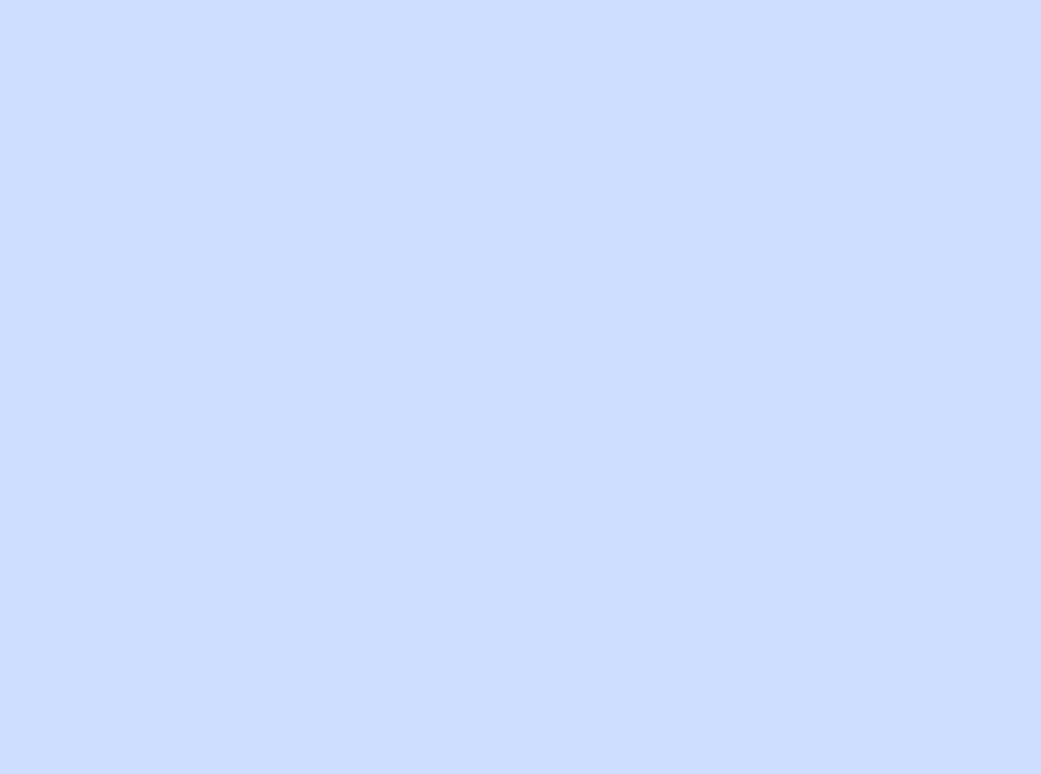
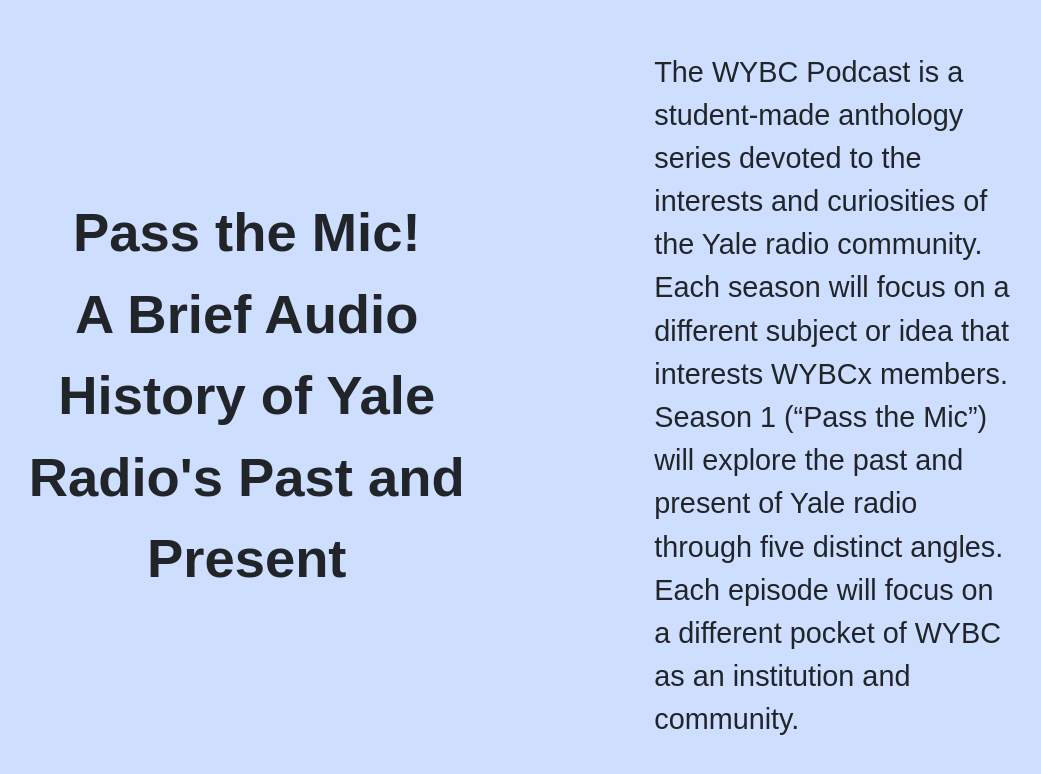
Before and after one commit to maxyuan6717/wybc-podcast, a React (Create React App) app: page / in a window 1280 px wide. Shown: the part 804-1578 px from the top of the page, without its empty margins (197-1238 px from the left). Before the commit the page ends 800 px from the top, so only its background shows below. Built offline with nearby package versions, Linux system fonts and the light colour scheme; a web font is replaced by a local one.

Commit message:
Add info

```diff
--- a/src/App.js
+++ b/src/App.js
@@ -1,4 +1,5 @@
 import Landing from "./pages/Landing";
+import Info from "./pages/Info";
 import CustomNavbar from "./components/Navbar";
 
 function App() {
@@ -6,6 +7,7 @@
     <div>
       <CustomNavbar />
       <Landing />
+      <Info />
     </div>
   );
 }
--- /dev/null
+++ b/src/pages/Info.js
@@ -0,0 +1,50 @@
+import React from "react";
+import styled from "styled-components";
+import { Row, Col } from "react-bootstrap";
+
+const StyledContainer = styled.div`
+  display: flex;
+  min-height: 100vh;
+  min-width: 100vw;
+  padding: 20px 4vw;
+`;
+
+const StyledTitle = styled.div`
+  font-size: calc(1em + 3vw);
+  font-weight: 600;
+  max-width: 500px;
+  margin: auto;
+  text-align: center;
+`;
+
+const StyledDescription = styled.div`
+  font-size: calc(1em + 1vw);
+  margin: auto;
+`;
+
+const Info = () => {
+  return (
+    <StyledContainer>
+      <Row className="mx-auto">
+        <Col md={8} className="d-flex">
+          <StyledTitle>
+            Pass the Mic! <br />A Brief Audio History of Yale Radio's Past and
+            Present
+          </StyledTitle>
+        </Col>
+        <Col md={4} className="d-flex">
+          <StyledDescription>
+            The WYBC Podcast is a student-made anthology series devoted to the
+            interests and curiosities of the Yale radio community. Each season
+            will focus on a different subject or idea that interests WYBCx
+            members. Season 1 (“Pass the Mic”) will explore the past and present
+            of Yale radio through five distinct angles. Each episode will focus
+            on a different pocket of WYBC as an institution and community.
+          </StyledDescription>
+        </Col>
+      </Row>
+    </StyledContainer>
+  );
+};
+
+export default Info;
```
